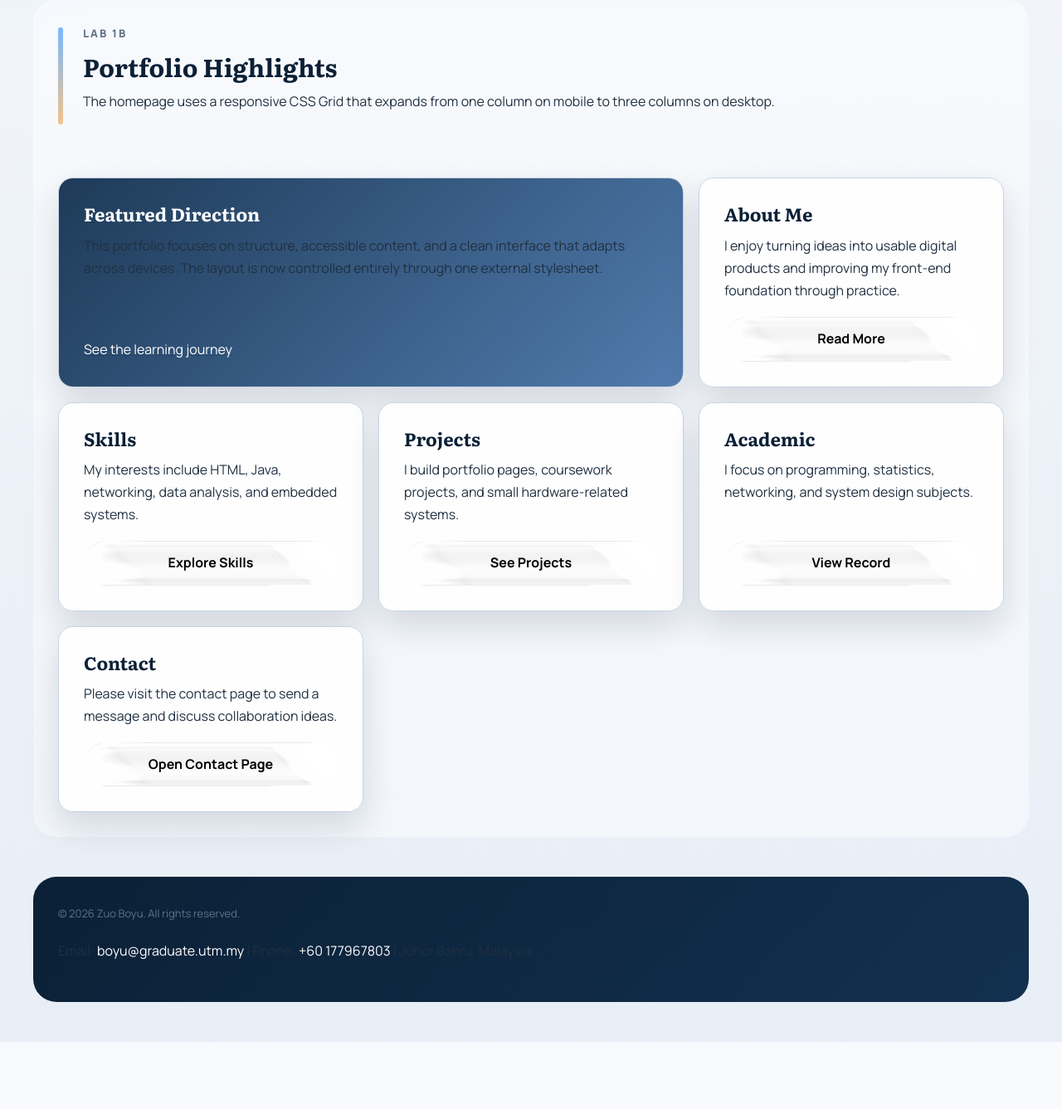
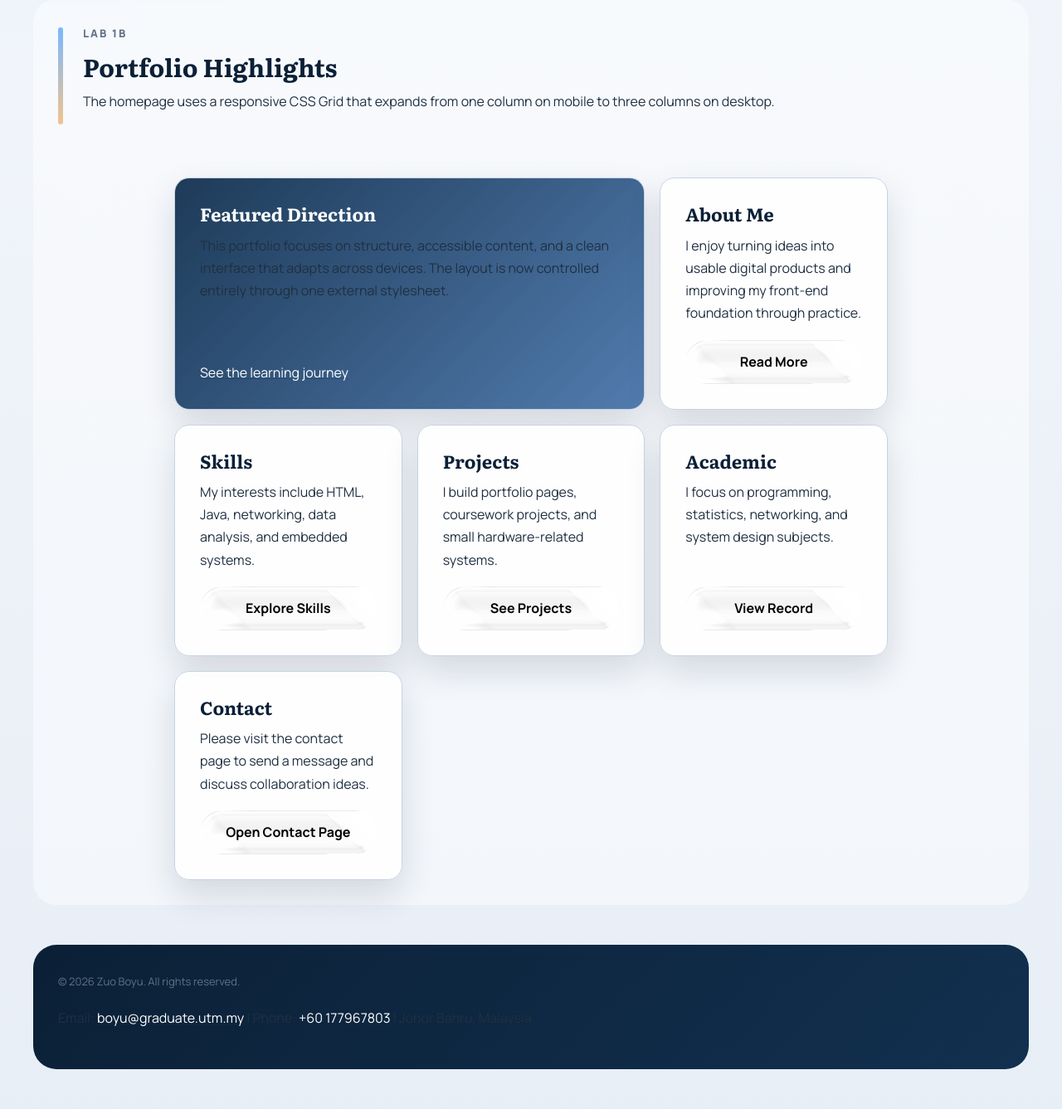
Before and after one commit to OLGTX303/SCSM2223-04CPAD, a PHP site: page /html_lab/index.html in a window 1280 px wide. Shown: the part 628-1965 px from the top of the page at 83% size. Before the commit the page ends 1884 px from the top, so only its background shows below. Run offline with PHP 8.4, Linux system fonts and the light colour scheme.

Commit message:
add old presentational

```diff
--- a/lab1B/html_lab/style.css
+++ b/lab1B/html_lab/style.css
@@ -17,6 +17,12 @@
     --color-card: #ffffff;
     --color-text: #203041;
     --color-text-muted: #5f7287;
+    --color-text-strong: #111111;
+    --color-text-dark: #000000;
+    --color-header-surface: rgba(255, 255, 255, 0.82);
+    --color-main-surface: rgba(255, 255, 255, 0.42);
+    --color-footer-surface: #12304f;
+    --color-nav-surface: rgba(255, 255, 255, 0.18);
     --color-line: #c7d4e3;
     --color-line-strong: #91a9c1;
     --color-shadow: rgba(11, 32, 54, 0.14);
@@ -489,18 +511,20 @@ mark {
     gap: var(--space-lg);
     padding: var(--space-lg);
     border-radius: var(--radius-lg);
+    background-color: var(--color-main-surface);
     background: rgba(255, 255, 255, 0.42);
 }
 
 .section-heading-standalone {
     padding: var(--space-lg) var(--space-lg) var(--space-lg) calc(var(--space-lg) + 1.4rem);
     border-radius: var(--radius-lg);
+    color: var(--color-text);
+    background-color: var(--color-header-surface);
     background: rgba(255, 255, 255, 0.82);
     box-shadow: var(--shadow-soft);
 }
 
 .card-grid,
-.list-grid,
 .project-grid,
 .form-grid,
 .content-main {
@@ -509,14 +533,19 @@ mark {
     gap: var(--space-md);
 }
 
+.card-grid {
+    max-width: 86rem;
+    margin-inline: auto;
+}
+
 .card {
     display: grid;
     grid-template-rows: auto 1fr auto;
-    /* Margin is kept at zero so the grid gap controls spacing between cards. */
+
     margin: 0;
-    /* Padding gives each card internal breathing room around heading, text and button. */
+
     padding: var(--space-lg);
-    /* Border outlines each card to make the box model visible without changing spacing. */
+
     border: 0.1rem solid var(--color-line);
     border-radius: var(--radius-md);
     background: rgba(255, 255, 255, 0.92);
@@ -845,10 +885,14 @@ input[type='radio'] {
     }
 
     .card-grid,
-    .list-grid,
     .project-grid,
     .form-grid {
         grid-template-columns: repeat(2, minmax(0, 1fr));
+    }
+
+    .list-grid {
+        flex-direction: row;
+        flex-wrap: wrap;
     }
 
     .field-wide,
@@ -869,7 +913,7 @@ input[type='radio'] {
     }
 
     .card-grid {
-        grid-template-columns: repeat(3, minmax(0, 1fr));
+        grid-template-columns: repeat(auto-fit, minmax(26rem, 1fr));
     }
 
     .card-featured {
```
Also changed, not shown: other parts of lab1B/html_lab/style.css (+40 -13 lines).
